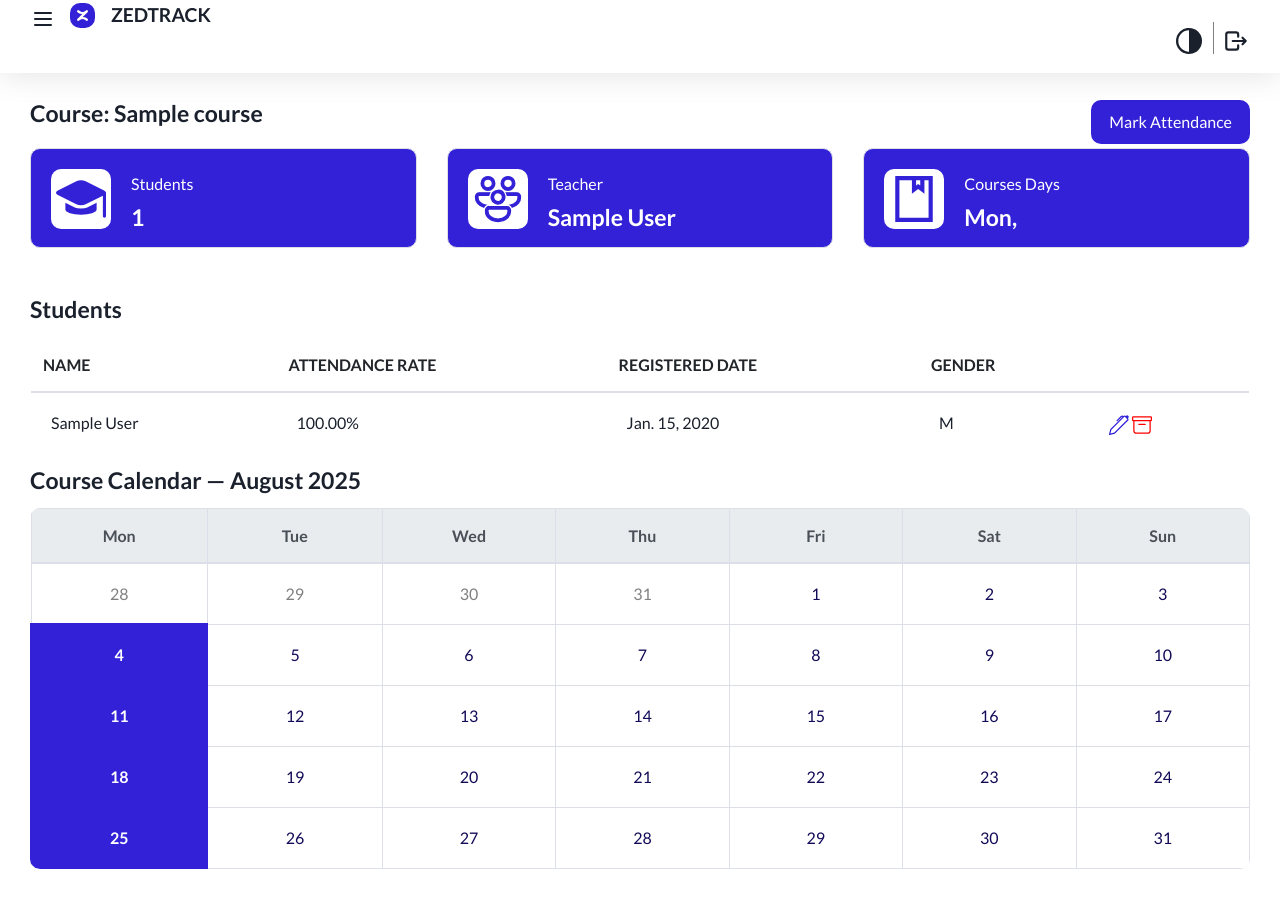
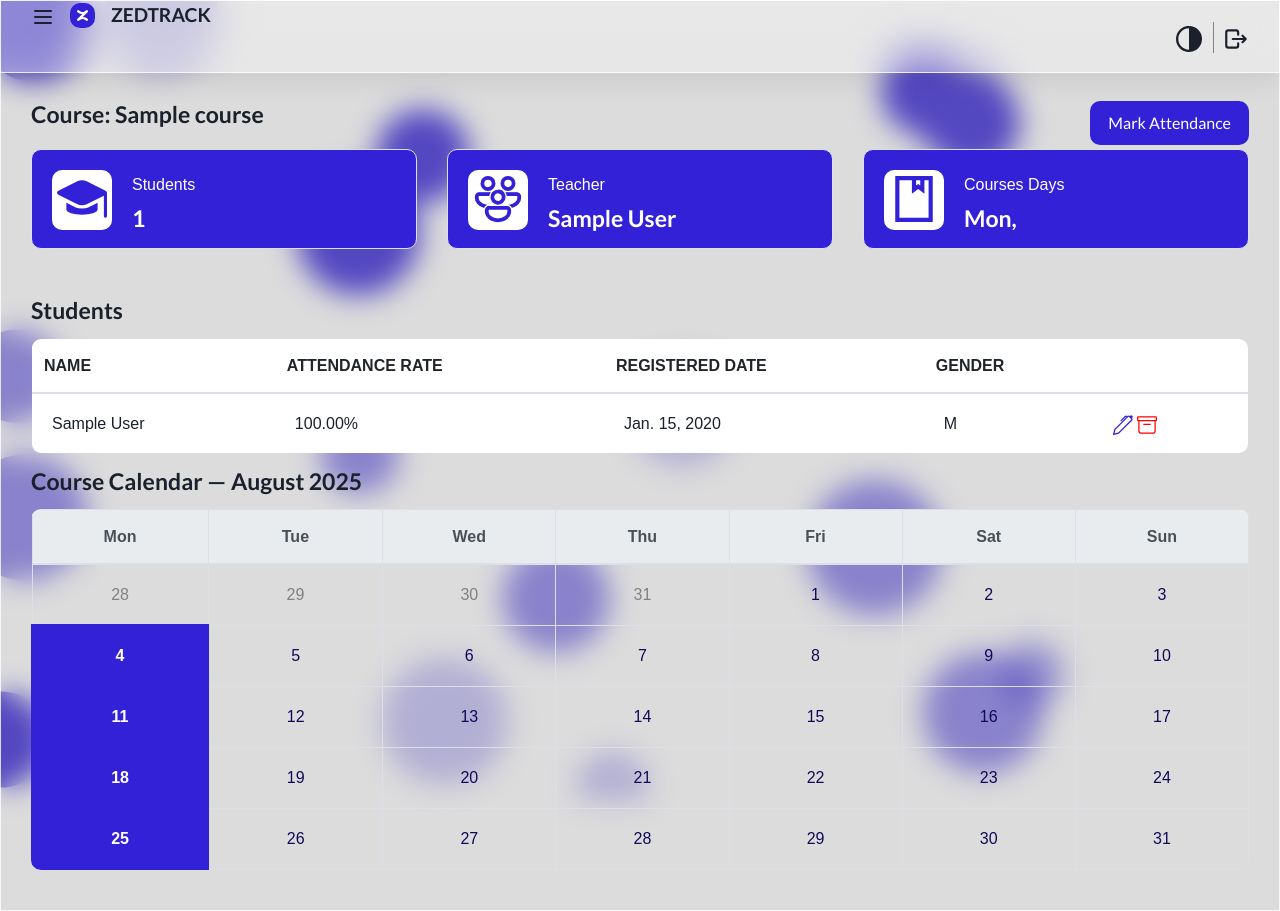
Before and after one commit to usmonaliyev-s/zedtrack, a Django app: page /courses/details/1/ in a window 1280 px wide. Before the commit the page ends 869 px from the top, so only its background shows below. Run offline with Django 5.2, Linux system fonts and the light colour scheme; a user stored in the database is signed in; tables that the repository leaves empty hold one stand-in row (values such as "Sample post"); parts of the project's set-up code (start-up, migrations or seed data) failed here and were passed over; some libraries are stand-ins or nearby versions.

Commit message:
update (background)

```diff
--- a/static/assets/css/custom.css
+++ b/static/assets/css/custom.css
@@ -95,12 +95,20 @@
      --text-color: #f7fafc;
 }
  body {
-     background-color: var(--background-color);
      color: var(--text-color);
      transition: background-color 0.3s ease, color 0.3s ease;
+
 }
  .iq-sidebar, .iq-top-navbar, .sidebar-footer {
      color: var(--text-color);
+}
+
+.content-page {
+    background: rgba(149, 149, 149, 0.333);
+box-shadow: 0 4px 30px rgba(0, 0, 0, 0.1);
+backdrop-filter: blur(14.2px);
+-webkit-backdrop-filter: blur(14.2px);
+border: 1px solid rgba(255, 255, 255, 0.79);
 }
 
 .iq-top-navbar {
@@ -110,6 +118,7 @@ backdrop-filter: blur(14.2px);
 -webkit-backdrop-filter: blur(14.2px);
 border: 1px solid rgba(255, 255, 255, 0.79);
 }
+
 
  .iq-menu li a span, .iq-menu li a svg {
      color: var(--text-color);
@@ -260,7 +269,9 @@ margin: 40px auto;
     background-color: var(--main-color);
 }
 
-
-.card {
-    background-color: var(--background-color)
+#backgroundCanvas {
+  width: 100%;
+  height: 100%;
+  display: block;
+  z-index: 0;
 }
--- a/templates/base.html
+++ b/templates/base.html
@@ -106,9 +106,24 @@
 		#sidebar.collapsed #user-info {
 		    display: none;
 		}
+		body {
+			margin: 0;
+			padding: 0;
+			background-size: cover;       /* Makes sure it covers the entire page */
+			background-attachment: fixed; /* Keeps the image fixed when scrolling */
+			font-family: sans-serif;
+			}
+
 	</style>
-	<body style="
-">
+	<body>
+		<div class="background" style=" position: fixed;   /* stays fixed when scrolling */
+  top: 0;
+  left: 0;
+  width: 100%;
+  height: 100%;
+  z-index: -1; ">
+    <canvas id="backgroundCanvas"></canvas>
+  </div>
 		<div class="wrapper">
 			<div class="iq-sidebar sidebar-default" style="display: flex; flex-direction: column; height: 100vh;" id="sidebar">
 				<!-- Sidebar logo and toggle -->
@@ -269,6 +284,55 @@
             {% block content %}
             {% endblock %}
 			<script>
+				const canvas = document.getElementById("backgroundCanvas");
+const ctx = canvas.getContext("2d");
+
+canvas.width = window.innerWidth;
+canvas.height = window.innerHeight;
+
+const colors = ["#3321d7", "rgba(51,33,215,0.6)", "rgba(51,33,215,0.3)"];
+const circles = [];
+
+for (let i = 0; i < 20; i++) {
+  circles.push({
+    x: Math.random() * canvas.width,
+    y: Math.random() * canvas.height,
+    r: 30 + Math.random() * 40,
+    dx: (Math.random() - 0.5) * 2,
+    dy: (Math.random() - 0.5) * 2,
+    color: colors[Math.floor(Math.random() * colors.length)]
+  });
+}
+
+function animate() {
+  ctx.clearRect(0, 0, canvas.width, canvas.height);
+
+  circles.forEach(c => {
+    ctx.beginPath();
+    ctx.arc(c.x, c.y, c.r, 0, Math.PI * 2);
+    ctx.fillStyle = c.color;
+    ctx.fill();
+
+    c.x += c.dx;
+    c.y += c.dy;
+
+    // bounce on edges
+    if (c.x + c.r > canvas.width || c.x - c.r < 0) c.dx *= -1;
+    if (c.y + c.r > canvas.height || c.y - c.r < 0) c.dy *= -1;
+  });
+
+  requestAnimationFrame(animate);
+}
+
+animate();
+
+window.addEventListener("resize", () => {
+  canvas.width = window.innerWidth;
+  canvas.height = window.innerHeight;
+});
+
+			</script>
+			<script>
 				// Retrieve data passed from the view
 				var data = {{ gender_data|safe }};
 
```
Also changed, not shown: templates/dashboard.html (+5 -5 lines).
